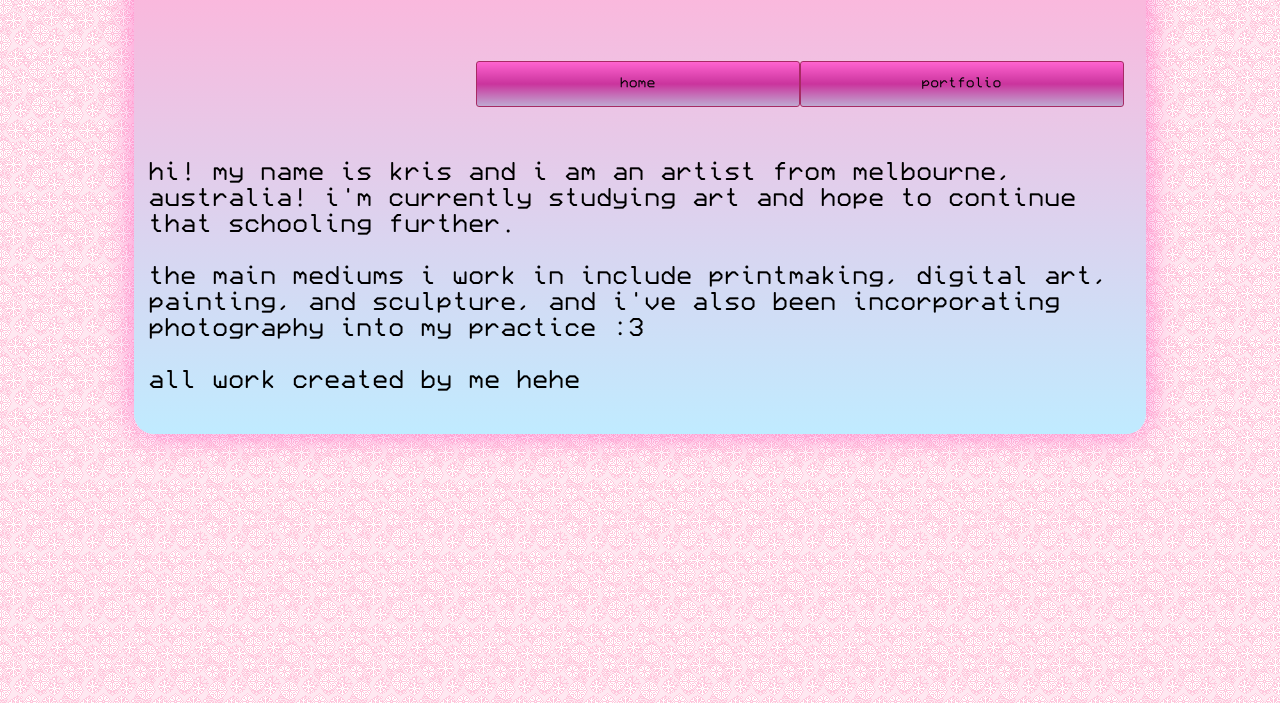
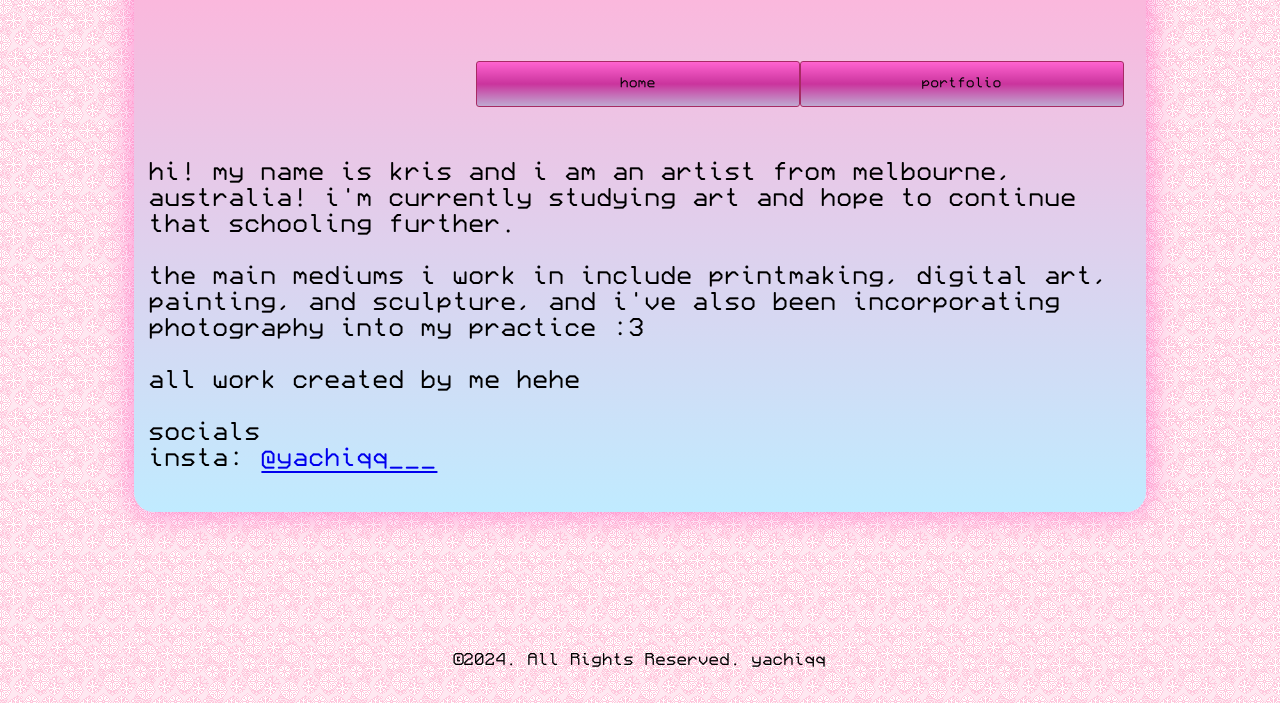
Before and after one commit to ychiqq/yachiqq_neocities, a plain HTML site: page about.html in a window 1280 px wide. Shown: the part 97-800 px from the top of the page. Drawn offline with Linux system fonts and the light colour scheme; files whose address does not match are found by name.

Commit message:
addewd social

```diff
--- a/about.html
+++ b/about.html
@@ -25,7 +25,14 @@
                 the main mediums i work in include printmaking, digital art, painting, and sculpture, and i've also been incorporating photography into my practice :3
                 <br><br>
                 all work created by me hehe
+                <br><br>
+                socials
+                <br>
+                insta: <a href="https://www.instagram.com/yachiqq___/">@yachiqq___</a>
             </p>
         </div>
+        <footer>
+            ©2024. All Rights Reserved. yachiqq
+        </footer>
     </body>
 </html>
--- a/styles/new_style.css
+++ b/styles/new_style.css
@@ -94,6 +94,8 @@ html {
     overflow-y: scroll;
     scrollbar-width: none; /* Firefox */
     -ms-overflow-style: none;  /* Internet Explorer 10+ */
+    position: relative;
+    min-height:100%
 }
 
 html::-webkit-scrollbar { /* WebKit */
@@ -110,6 +112,16 @@ body {
     justify-content: center;
     align-items: flex-start;
     height: 50px;
+}
+
+footer {
+    text-align:center;
+    position: absolute;
+    left: 0;
+    bottom: 0;
+    height: 50px;
+    width: 100%;
+    overflow: hidden;
 }
 
 
```
Also changed, not shown: portfolio.html (+4 -1 lines).
